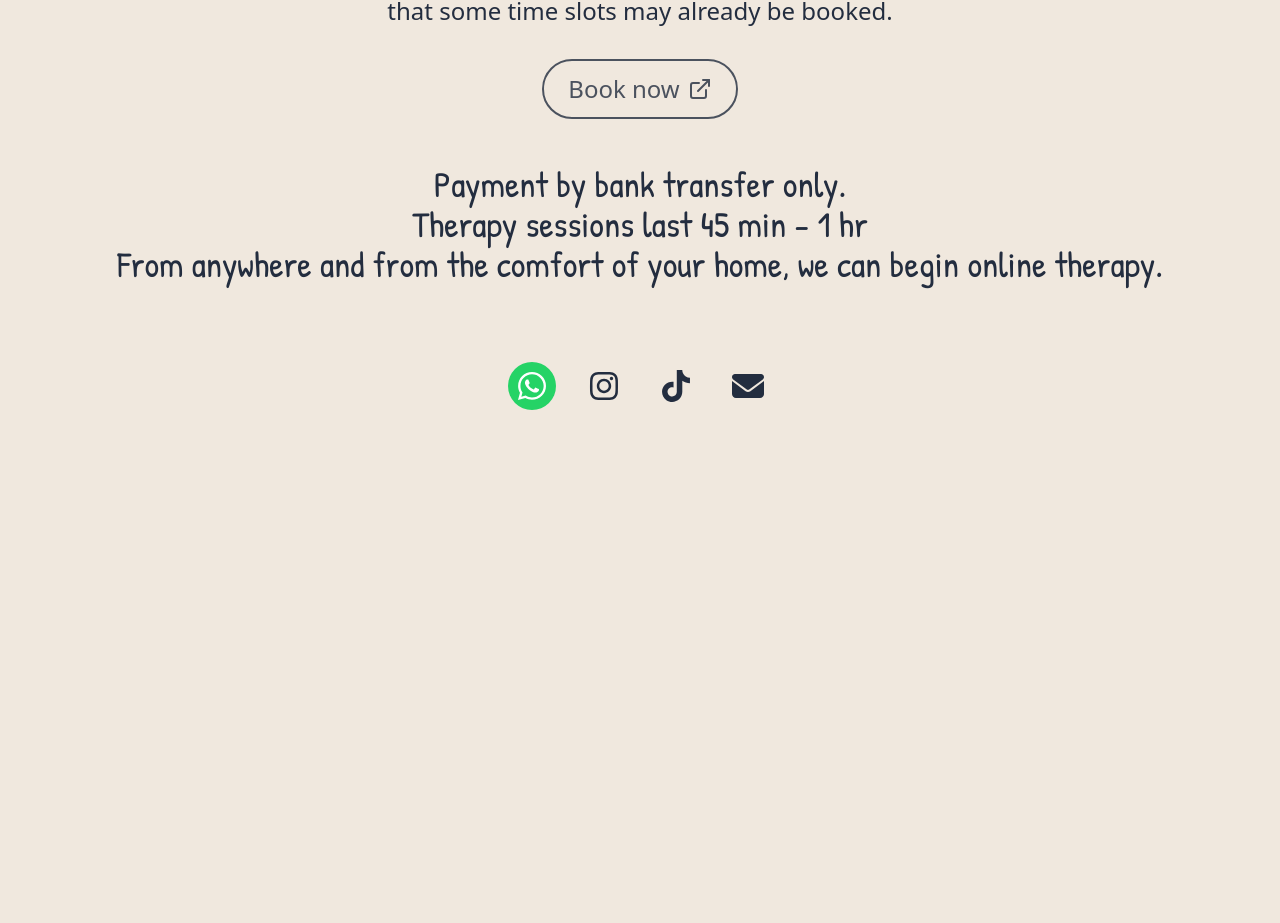
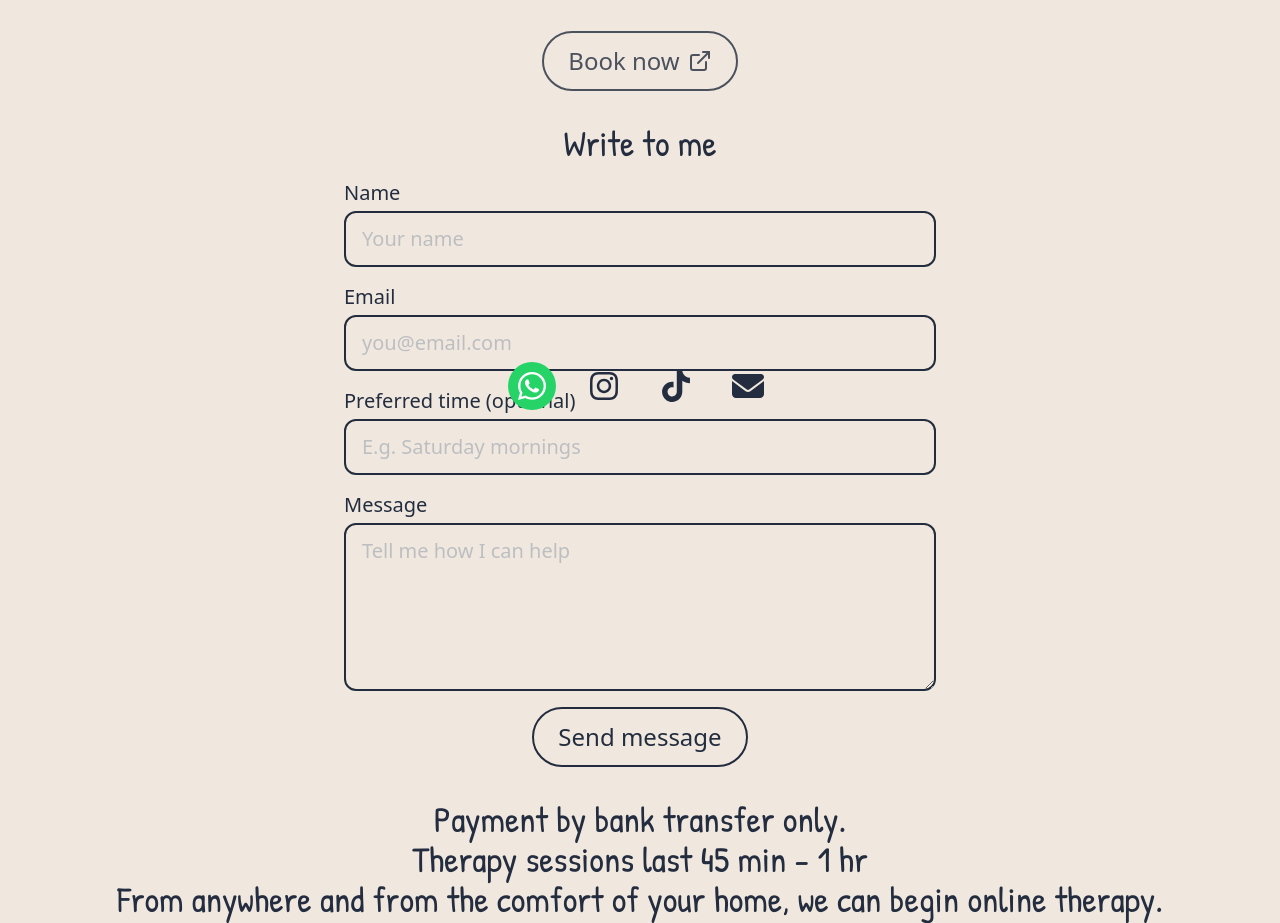
Before and after one commit to 99tsantos/psicologa_libni, a Next.js app: page /en in a window 1280 px wide. Shown: the part 3734-4657 px from the top of the page. Before the commit the page ends 4176 px from the top, so only its background shows below. Built offline with nearby package versions, Linux system fonts and the light colour scheme.

Commit message:
feat: add contact form route + components; redirect to email form from footer; add translation labels; add resend and zod packages

```diff
--- a/messages/en.json
+++ b/messages/en.json
@@ -81,7 +81,22 @@
       "Payment by bank transfer only.",
       "Therapy sessions last 45 min - 1 hr",
       "From anywhere and from the comfort of your home, we can begin online therapy."
-    ]
+    ],
+    "form": {
+      "title": "Write to me",
+      "name": "Name",
+      "namePh": "Your name",
+      "email": "Email",
+      "emailPh": "you@email.com",
+      "preferred": "Preferred time (optional)",
+      "preferredPh": "E.g. Saturday mornings",
+      "message": "Message",
+      "messagePh": "Tell me how I can help",
+      "submit": "Send message",
+      "sending": "Sending…",
+      "success": "Message sent! I'll reply soon.",
+      "errorServer": "Couldn't send. Try again or message me on WhatsApp."
+    }
   },
   "footer": {
     "whatsapp": "WhatsApp",
--- a/messages/es.json
+++ b/messages/es.json
@@ -81,7 +81,22 @@
       "Pago solamente por transferencia.",
       "Tiempo de terapia de 45 min - 1 hr",
       "Desde cualquier parte y a la comodidad de tu casa, podemos iniciar una terapia a distancia."
-    ]
+    ],
+    "form": {
+      "title": "Escríbeme",
+      "name": "Nombre",
+      "namePh": "Tu nombre",
+      "email": "Correo electrónico",
+      "emailPh": "tu@correo.com",
+      "preferred": "Horario preferido (opcional)",
+      "preferredPh": "Ej. sábados por la mañana",
+      "message": "Mensaje",
+      "messagePh": "Cuéntame en qué te puedo ayudar",
+      "submit": "Enviar mensaje",
+      "sending": "Enviando…",
+      "success": "¡Mensaje enviado! Te responderé pronto.",
+      "errorServer": "No se pudo enviar. Inténtalo de nuevo o escríbeme por WhatsApp."
+    }
   },
   "footer": {
     "whatsapp": "WhatsApp",
--- a/messages/pt.json
+++ b/messages/pt.json
@@ -81,7 +81,22 @@
       "Pagamento apenas por transferência.",
       "Tempo de terapia de 45 min - 1 h",
       "De qualquer parte e no conforto da tua casa, podemos começar uma terapia à distância."
-    ]
+    ],
+    "form": {
+      "title": "Escreve-me",
+      "name": "Nome",
+      "namePh": "O teu nome",
+      "email": "E-mail",
+      "emailPh": "tu@email.com",
+      "preferred": "Horário preferido (opcional)",
+      "preferredPh": "Ex. manhãs de sábado",
+      "message": "Mensagem",
+      "messagePh": "Diz-me como posso ajudar",
+      "submit": "Enviar mensagem",
+      "sending": "A enviar…",
+      "success": "Mensagem enviada! Responderei em breve.",
+      "errorServer": "Não foi possível enviar. Tenta novamente ou fala comigo no WhatsApp."
+    }
   },
   "footer": {
     "whatsapp": "WhatsApp",
--- a/package.json
+++ b/package.json
@@ -15,7 +15,9 @@
     "next-intl": "^3.26.5",
     "node": "^20.14.0",
     "react": "^18",
-    "react-dom": "^18"
+    "react-dom": "^18",
+    "resend": "^6.31.0",
+    "zod": "^4.6.5"
   },
   "devDependencies": {
     "@types/node": "^20",
--- /dev/null
+++ b/src/app/api/contact/route.ts
@@ -0,0 +1,85 @@
+import { NextRequest, NextResponse } from "next/server";
+import { z } from "zod";
+import { Resend } from "resend";
+
+const payload = z.object({
+  name: z.string().trim().min(1).max(100),
+  email: z.string().trim().email().max(200),
+  message: z.string().trim().min(1).max(2000),
+  preferred: z.string().trim().max(200).optional().default(""),
+  // Honeypot: real visitors never fill this (CSS off-screen). Bots do.
+  company: z.string().max(200).optional().default(""),
+});
+
+const ok = () => NextResponse.json({ ok: true });
+const fail = (status: number) => NextResponse.json({ ok: false }, { status });
+
+// Best-effort per-instance sliding window (10/hour per IP). Serverless
+// instances don't share memory; fine at this traffic, upgrade to KV if abused.
+const WINDOW_MS = 60 * 60 * 1000;
+const MAX_PER_WINDOW = 10;
+const hits = new Map<string, number[]>();
+
+function rateLimited(ip: string): boolean {
+  const now = Date.now();
+  const recent = (hits.get(ip) ?? []).filter((t) => now - t < WINDOW_MS);
+  if (recent.length >= MAX_PER_WINDOW) {
+    hits.set(ip, recent);
+    return true;
+  }
+  recent.push(now);
+  hits.set(ip, recent);
+  return false;
+}
+
+export async function POST(req: NextRequest) {
+  let body: unknown;
+  try {
+    body = await req.json();
+  } catch {
+    return ok(); // malformed JSON = bot probe, silent reject
+  }
+  const parsed = payload.safeParse(body);
+  if (!parsed.success) {
+    return fail(400);
+  }
+  const { name, email, message, preferred, company } = parsed.data;
+  if (company.length > 0) {
+    return ok(); // honeypot filled = bot, fake success so it moves on
+  }
+  const ip =
+    req.headers.get("x-forwarded-for")?.split(",")[0]?.trim() || "unknown";
+  if (rateLimited(ip)) {
+    return ok(); // don't signal the limit to bots
+  }
+
+  const apiKey = process.env.RESEND_API_KEY;
+  const to = process.env.CONTACT_TO;
+  if (!apiKey || !to) {
+    return fail(500);
+  }
+  try {
+    const resend = new Resend(apiKey);
+    const { error } = await resend.emails.send({
+      from: "Libni Web <onboarding@resend.dev>",
+      to: [to],
+      replyTo: email,
+      subject: `Nuevo mensaje web — ${name}`,
+      text: [
+        `Nombre: ${name}`,
+        `Email: ${email}`,
+        preferred ? `Horario preferido: ${preferred}` : null,
+        "",
+        message,
+      ]
+        .filter((line) => line !== null)
+        .join("\n"),
+    });
+    if (error) {
+      return fail(502);
+    }
+    return ok();
+  } catch {
+    return fail(500);
+  }
+}
--- /dev/null
+++ b/src/components/ContactForm.tsx
@@ -0,0 +1,158 @@
+"use client";
+
+import { useState } from "react";
+import { useTranslations } from "next-intl";
+import { track } from "@vercel/analytics";
+
+type Status = "idle" | "sending" | "sent" | "error";
+
+const inputClass =
+  "w-full rounded-xl border-2 border-theme-foreground bg-transparent text-theme-foreground px-4 py-3 text-md lg:text-xl placeholder:opacity-60 focus:outline-none focus:opacity-100 disabled:opacity-60";
+
+type Fields = {
+  name: string;
+  email: string;
+  preferred: string;
+  message: string;
+  company: string; // honeypot, humans never see it
+};
+
+const emptyFields: Fields = {
+  name: "",
+  email: "",
+  preferred: "",
+  message: "",
+  company: "",
+};
+
+export default function ContactForm() {
+  const t = useTranslations("contact.form");
+  const [fields, setFields] = useState<Fields>(emptyFields);
+  const [status, setStatus] = useState<Status>("idle");
+
+  const sending = status === "sending";
+
+  function set<K extends keyof Fields>(key: K, value: Fields[K]) {
+    setFields((prev) => ({ ...prev, [key]: value }));
+  }
+
+  async function onSubmit(e: React.FormEvent) {
+    e.preventDefault();
+    if (sending) return; // double-submit guard
+    if (!fields.name.trim() || !fields.email.trim() || !fields.message.trim()) {
+      track("form_error", { reason: "validation" });
+      setStatus("error");
+      return;
+    }
+    setStatus("sending");
+    try {
+      const res = await fetch("/api/contact", {
+        method: "POST",
+        headers: { "Content-Type": "application/json" },
+        body: JSON.stringify(fields),
+      });
+      if (!res.ok) {
+        track("form_error", { reason: "server" });
+        setStatus("error");
+        return;
+      }
+      track("form_submit");
+      setStatus("sent");
+      setFields(emptyFields);
+    } catch {
+      track("form_error", { reason: "server" });
+      setStatus("error");
+    }
+  }
+
+  if (status === "sent") {
+    return (
+      <p className="text-md lg:text-2xl text-theme-foreground text-center">
+        {t("success")}
+      </p>
+    );
+  }
+
+  return (
+    <form
+      onSubmit={onSubmit}
+      className="w-full lg:w-1/2 flex flex-col gap-4"
+      noValidate
+    >
+      <h2 className="text-2xl lg:text-4xl text-theme-foreground font-patrick text-center">
+        {t("title")}
+      </h2>
+      <label className="flex flex-col gap-1 text-md lg:text-xl text-theme-foreground text-left">
+        {t("name")}
+        <input
+          type="text"
+          value={fields.name}
+          onChange={(e) => set("name", e.target.value)}
+          placeholder={t("namePh")}
+          autoComplete="name"
+          disabled={sending}
+          className={inputClass}
+        />
+      </label>
+      <label className="flex flex-col gap-1 text-md lg:text-xl text-theme-foreground text-left">
+        {t("email")}
+        <input
+          type="email"
+          value={fields.email}
+          onChange={(e) => set("email", e.target.value)}
+          placeholder={t("emailPh")}
+          autoComplete="email"
+          disabled={sending}
+          className={inputClass}
+        />
+      </label>
+      <label className="flex flex-col gap-1 text-md lg:text-xl text-theme-foreground text-left">
+        {t("preferred")}
+        <input
+          type="text"
+          value={fields.preferred}
+          onChange={(e) => set("preferred", e.target.value)}
+          placeholder={t("preferredPh")}
+          autoComplete="off"
+          disabled={sending}
+          className={inputClass}
+        />
+      </label>
+      <label className="flex flex-col gap-1 text-md lg:text-xl text-theme-foreground text-left">
+        {t("message")}
+        <textarea
+          value={fields.message}
+          onChange={(e) => set("message", e.target.value)}
+          placeholder={t("messagePh")}
+          rows={5}
+          disabled={sending}
+          className={`${inputClass} resize-y`}
+        />
+      </label>
+      {/* Honeypot: visible-type input pushed off-screen. Bots fill it,
+          humans and screen readers never encounter it. */}
+      <input
+        type="text"
+        name="company"
+        value={fields.company}
+        onChange={(e) => set("company", e.target.value)}
+        autoComplete="off"
+        tabIndex={-1}
+        aria-hidden="true"
+        className="absolute -left-[9999px] top-auto w-px h-px opacity-0"
+      />
+      {status === "error" && (
+        <p className="text-md lg:text-xl text-theme-foreground text-center opacity-80">
+          {t("errorServer")}
+        </p>
+      )}
+      <button
+        type="submit"
+        disabled={sending}
+        className="inline-flex items-center justify-center gap-2 rounded-full border-2 border-theme-foreground bg-transparent text-theme-foreground px-6 py-3 text-md lg:text-2xl w-fit self-center transition-colors hover:bg-theme-foreground hover:text-theme-surface disabled:opacity-60"
+      >
+        {sending ? t("sending") : t("submit")}
+      </button>
+    </form>
+  );
+}
--- a/src/components/ContactMe.tsx
+++ b/src/components/ContactMe.tsx
@@ -1,5 +1,6 @@
 import { useTranslations } from "next-intl";
 import Availability from "./Availability";
+import ContactForm from "./ContactForm";
 
 export default function ContactMe() {
   const t = useTranslations("contact");
@@ -17,6 +18,7 @@ export default function ContactMe() {
         <div className="w-full lg:w-1/2 flex flex-col items-center text-center">
           <Availability showNote showCta className="items-center text-center [&_ul]:items-center" />
         </div>
+        <ContactForm />
         <h2 className="text-2xl lg:text-4xl text-theme-foreground font-patrick mb-8 text-center">
           {footer[0]}
           <br />
--- a/src/components/Footer.tsx
+++ b/src/components/Footer.tsx
@@ -85,7 +85,7 @@ export default function Footer() {
         </span>
       </a>
       <a
-        href="mailto:psicologalibnigonzalez@gmail.com"
+        href="#contact-me"
         aria-label={t("email")}
         onClick={() => track("email_click")}
         className="text-theme-foreground hover:opacity-70 transition-opacity"
```
Also changed, not shown: 1 other file (tests, documents, lock files or other folders).
